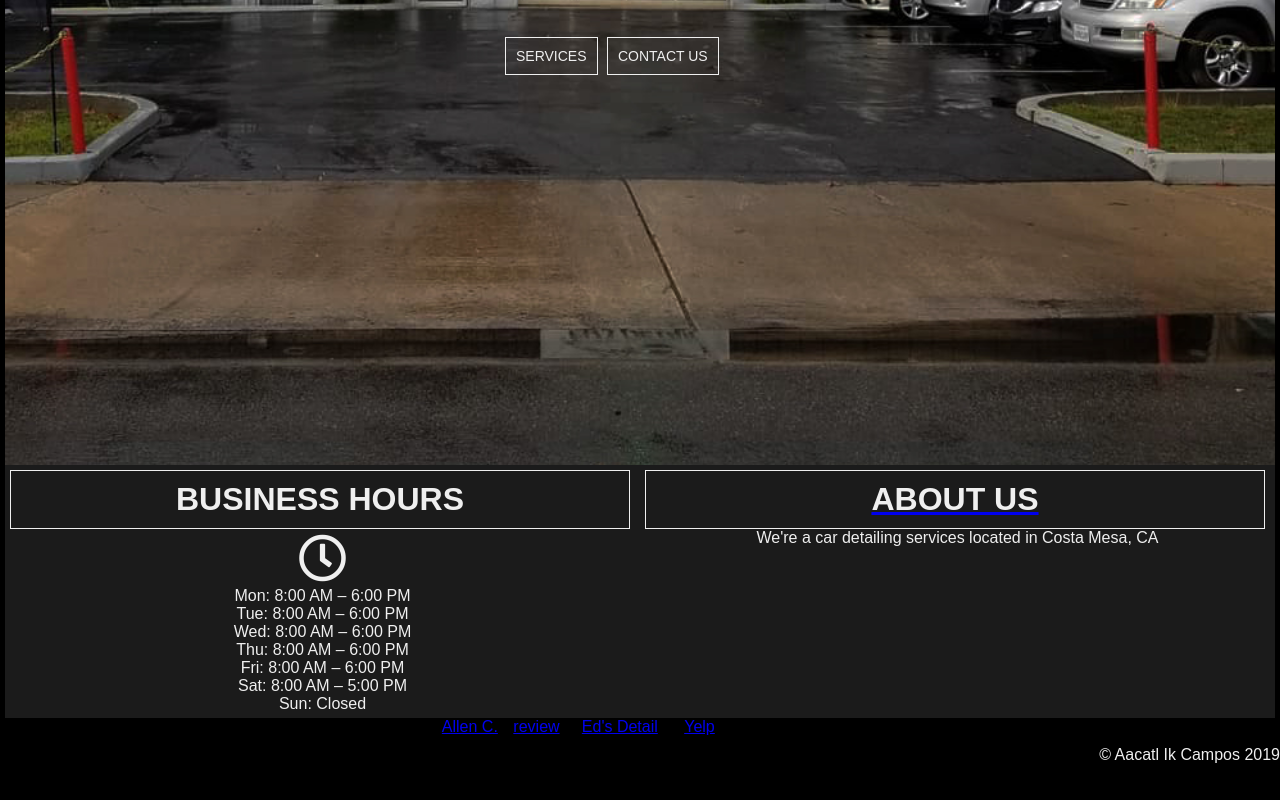
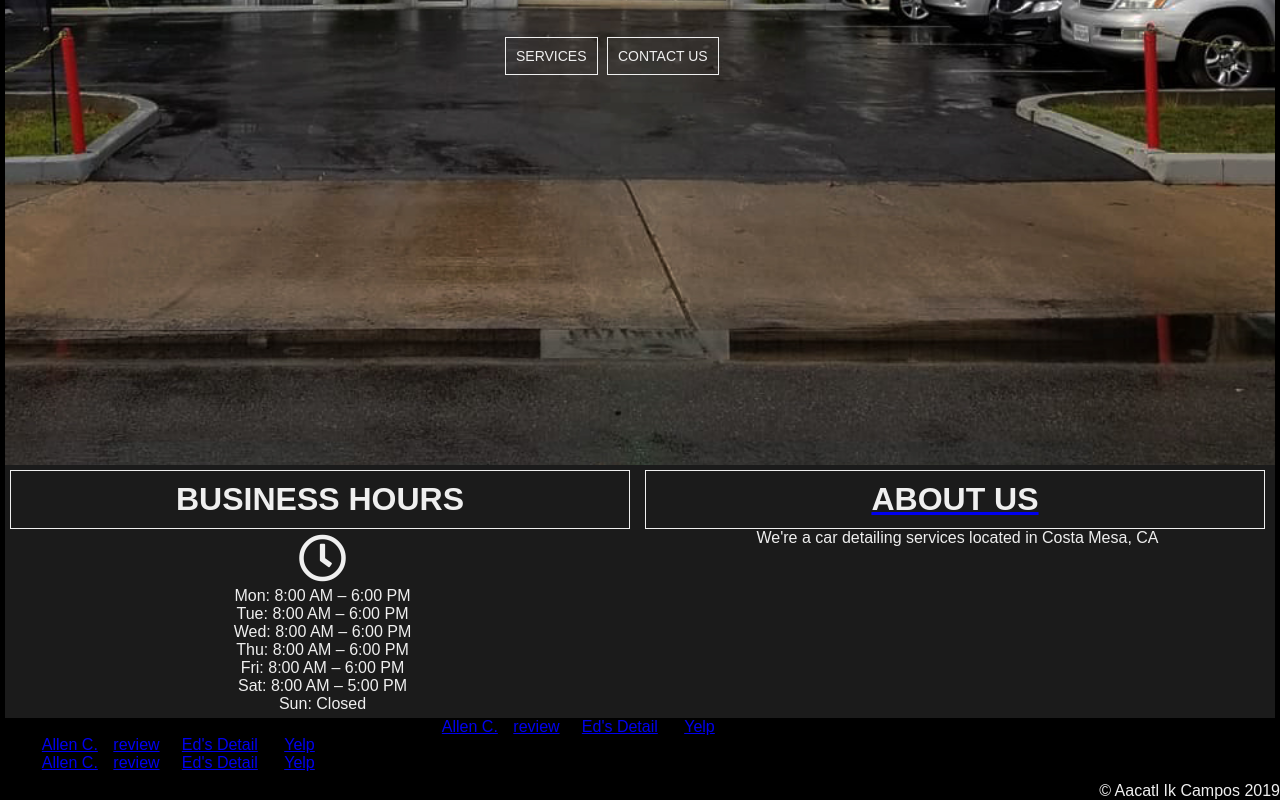
Before and after one commit to Aacatl/EdsDetail-, a plain HTML site: page index.html in a window 1280 px wide. Shown: the part 308-1108 px from the top of the page. Before the commit the page ends 1072 px from the top, so only its background shows below. Drawn offline with nearby package versions, Linux system fonts and the light colour scheme; a script that the page names is missing.

Commit message:
Update index.html

```diff
--- a/index.html
+++ b/index.html
@@ -46,7 +46,7 @@
 
 
 <!--Review Carousel-->
-
+<div class="carousel">
 <div class="reviews">
     <span class="yelp-review" data-review-id="p5qjEysqEbBIOtGQIYDM-A" data-hostname="www.yelp.com">Read
         <a href="https://www.yelp.com/user_details?userid=eOTIXdm--LaNXdkmg1iy_w" rel="nofollow noopener">Allen C.</a>'s
@@ -56,6 +56,26 @@
         <script async="async" src="https://www.yelp.com/embed/widgets.js" type="text/javascript"></script></span>
 </div>
 
+<div class="reviews1">
+    <span class="yelp-review" data-review-id="p5qjEysqEbBIOtGQIYDM-A" data-hostname="www.yelp.com">Read
+        <a href="https://www.yelp.com/user_details?userid=eOTIXdm--LaNXdkmg1iy_w" rel="nofollow noopener">Allen C.</a>'s
+        <a href="https://www.yelp.com/biz/eds-detail-costa-mesa?hrid=p5qjEysqEbBIOtGQIYDM-A" rel="nofollow noopener">review</a> of
+        <a href="https://www.yelp.com/biz/o4DwGHWBbbxVmIHHKH3h1Q" rel="nofollow noopener">Ed's Detail</a> on
+        <a href="https://www.yelp.com" rel="nofollow noopener">Yelp</a>
+        <script async="async" src="https://www.yelp.com/embed/widgets.js" type="text/javascript"></script></span>
+</div>
+
+<div class="reviews2">
+    <span class="yelp-review" data-review-id="p5qjEysqEbBIOtGQIYDM-A" data-hostname="www.yelp.com">Read
+        <a href="https://www.yelp.com/user_details?userid=eOTIXdm--LaNXdkmg1iy_w" rel="nofollow noopener">Allen C.</a>'s
+        <a href="https://www.yelp.com/biz/eds-detail-costa-mesa?hrid=p5qjEysqEbBIOtGQIYDM-A" rel="nofollow noopener">review</a> of
+        <a href="https://www.yelp.com/biz/o4DwGHWBbbxVmIHHKH3h1Q" rel="nofollow noopener">Ed's Detail</a> on
+        <a href="https://www.yelp.com" rel="nofollow noopener">Yelp</a>
+        <script async="async" src="https://www.yelp.com/embed/widgets.js" type="text/javascript"></script></span>
+</div>
+</div>
+
+
 <!--Footer-->
 <footer>
 <p>&copy Aacatl Ik Campos 2019</p>
```
